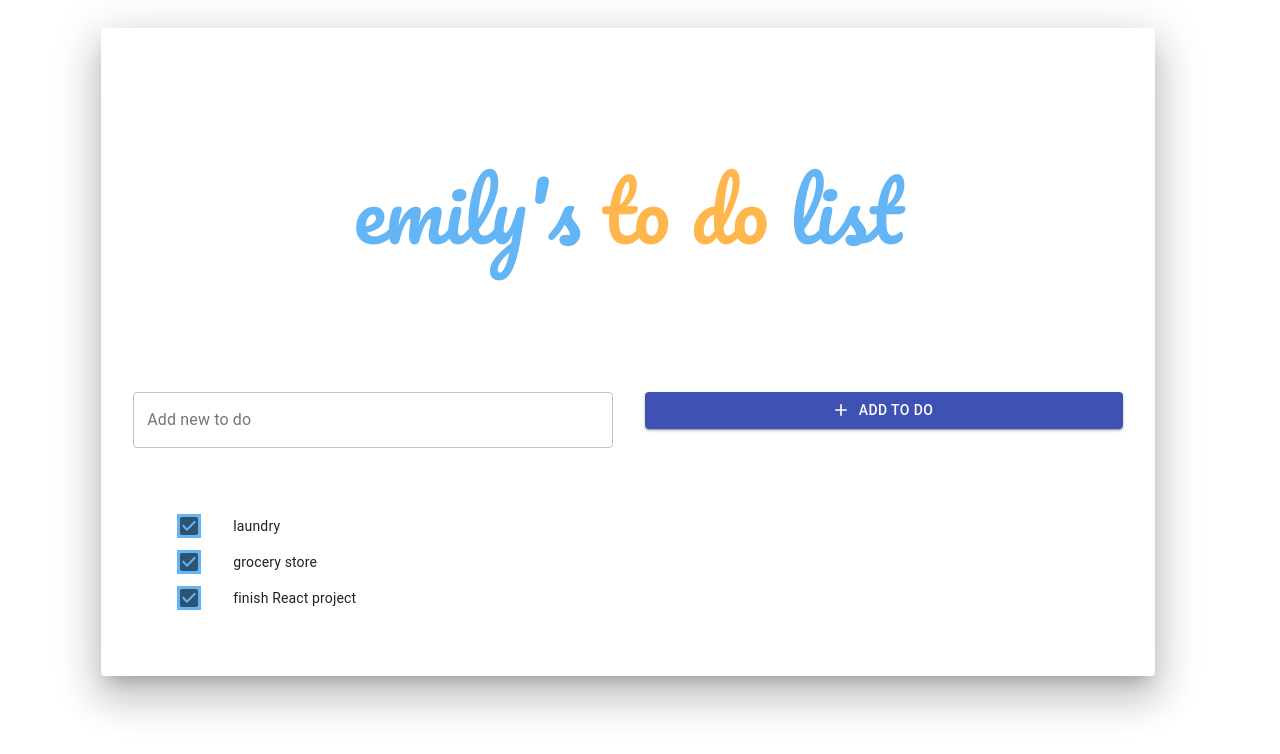
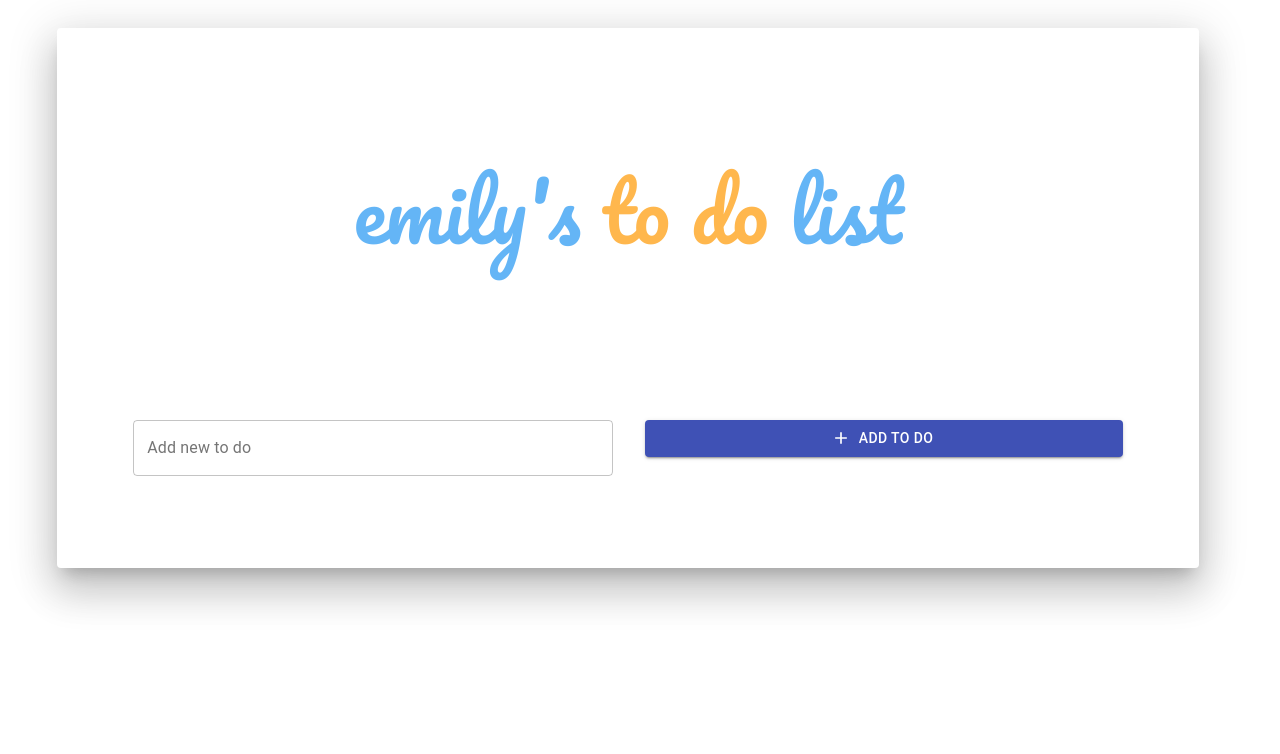
Before and after one commit to ewirtz3/react_todo_list, a React app: page / in a window 1280 px wide. Shown: the top 754 px of the page. Built offline with nearby package versions, Linux system fonts and the light colour scheme.

Commit message:
moved AddNewItem to ToDoList, adding new task function works

```diff
--- a/src/App.js
+++ b/src/App.js
@@ -2,7 +2,6 @@ import React from "react";
 import { Grid, Paper, makeStyles } from "@material-ui/core";
 import Header from "./components/Header";
 import ToDoList from "./components/ToDoList";
-import AddNewItem from "./components/AddNewItem";
 import "./styles.css";
 
 const useStyles = makeStyles((theme) => ({
@@ -25,7 +24,6 @@ export default function App() {
       <Grid container justify="center" xs={12} spacing={3}>
         <Paper elevation={24} className={classes.paper}>
           <Header />
-          <AddNewItem />
           <ToDoList />
         </Paper>
       </Grid>
--- a/src/components/AddNewItem.js
+++ b/src/components/AddNewItem.js
@@ -17,7 +17,7 @@ const useStyles = makeStyles((theme) => ({
   },
 }));
 
-export default function AddNewItem() {
+export default function AddNewItem({ handleSubmit }) {
   const classes = useStyles();
 
   const handleNewToDo = (event) => {
@@ -26,7 +26,12 @@ export default function AddNewItem() {
 
   return (
     <div className={classes.root}>
-      <form className={classes.form} noValidate autoComplete="off">
+      <form
+        className={classes.form}
+        noValidate
+        autoComplete="off"
+        onSubmit={handleSubmit}
+      >
         <TextField
           id="new-todo"
           label="Add new to do"
@@ -38,7 +43,7 @@ export default function AddNewItem() {
           color="primary"
           className={classes.button}
           startIcon={<AddIcon />}
-          onClick={handleNewToDo}
+          onClick={handleSubmit}
         >
           Add To Do
         </Button>
--- a/src/components/toDoItem.js
+++ b/src/components/toDoItem.js
@@ -4,8 +4,8 @@ import {
   ListItem,
   ListItemIcon,
   ListItemText,
+  Checkbox,
 } from "@material-ui/core";
-import { CheckBox } from "@material-ui/icons";
 
 const useStyles = makeStyles((theme) => ({
   root: {},
@@ -28,7 +28,7 @@ export default function ToDoItem({
   return (
     <ListItem dense value={value} onClick={handleComplete} button>
       <ListItemIcon>
-        <CheckBox
+        <Checkbox
           edge="start"
           onChange={handleChange}
           className={classes.checkbox}
--- a/src/components/toDoList.js
+++ b/src/components/toDoList.js
@@ -1,6 +1,7 @@
-import React, { useState } from "react";
+import React, { useState, useEffect } from "react";
 import { Grid, makeStyles, List } from "@material-ui/core";
 import ToDoItem from "./ToDoItem";
+import AddNewItem from "./AddNewItem";
 
 const useStyles = makeStyles((theme) => ({
   root: {
@@ -39,16 +40,26 @@ export default function ToDoList() {
     console.log("check", check);
   };
 
-  function handleChange(event) {
+  const handleChange = (event) => {
     const change = event;
     console.log("change", change);
-  }
+  };
+
+  const handleSubmit = (event) => {
+    const newTaskText = event.target.parentElement.parentElement[0].value;
+    const newTask = {
+      text: newTaskText,
+      complete: false,
+    };
+    setTasks([...tasks, newTask]);
+  };
 
   return (
     <div className={classes.root}>
       <Grid container spacing={3}>
+        <AddNewItem handleSubmit={handleSubmit} />
         <List className={classes.list}>
-          {defaultToDos.map((item, i) => (
+          {tasks.map((item, i) => (
             <ToDoItem
               key={i}
               value={i}
```
